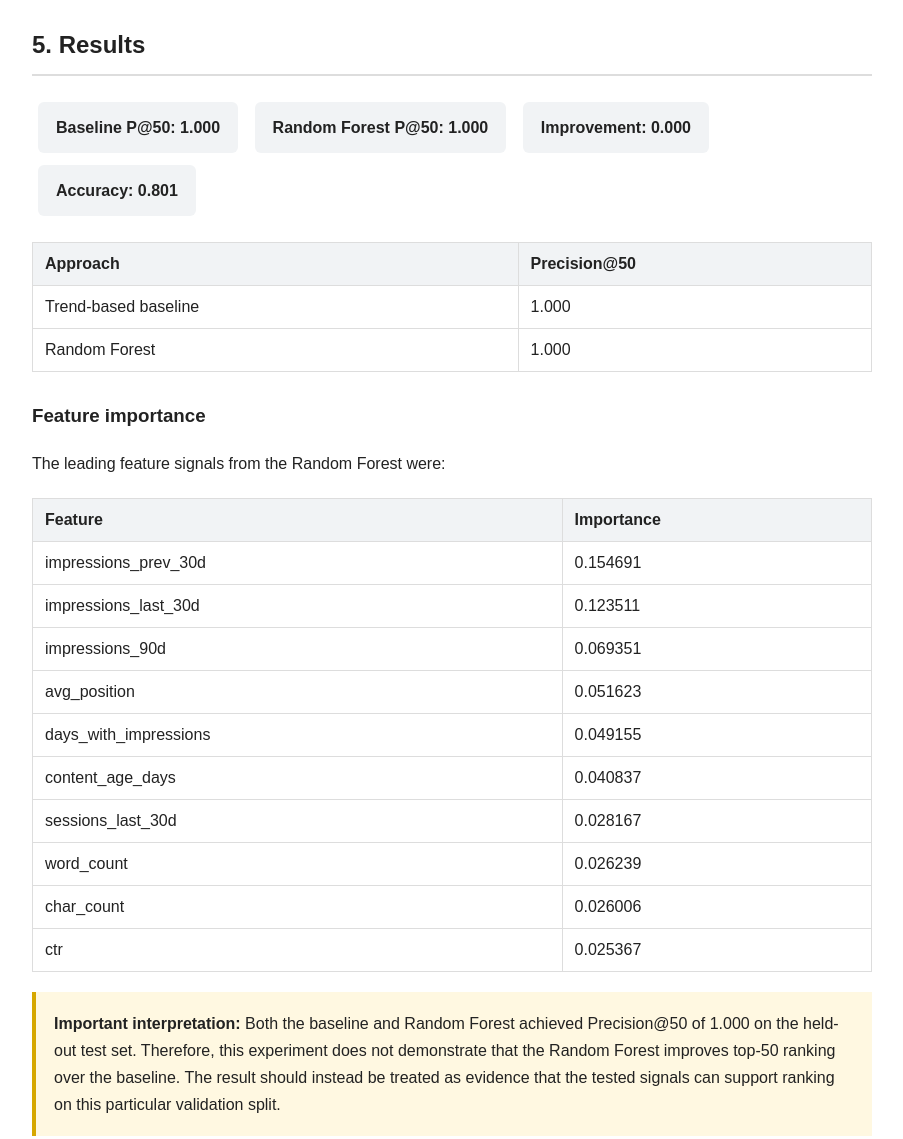
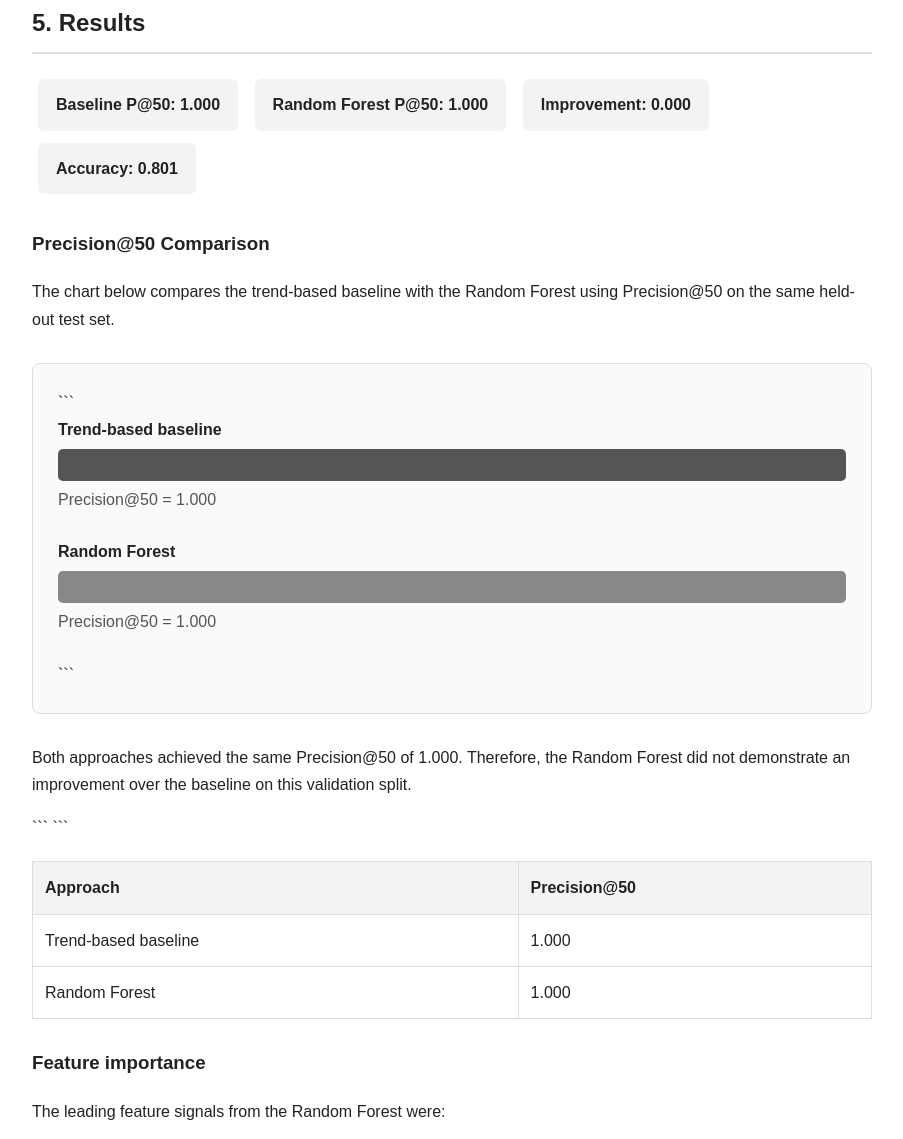
Before and after one commit to Duchalsoham12/flyrank-ml-internship, a plain HTML site: page docs/index.html in a window 1280 px wide. Shown: the part 3066-4205 px from the top of the page, without its empty margins (188-1091 px from the left). Drawn offline with Linux system fonts and the light colour scheme.

Commit message:
Add Results comparison chart and fix paper links
Added styling for charts and updated content in the index.html file.

````diff
--- a/docs/index.html
+++ b/docs/index.html
@@ -1,5 +1,5 @@
-```html
 <!DOCTYPE html>
+
 <html lang="en">
 <head>
   <meta charset="UTF-8">
@@ -90,6 +90,48 @@
       margin: 20px 0;
     }
 
+    .chart {
+      margin: 30px 0;
+      padding: 25px;
+      border: 1px solid #ddd;
+      border-radius: 8px;
+      background: #fafafa;
+    }
+
+    .bar-row {
+      margin-bottom: 25px;
+    }
+
+    .bar-label {
+      font-weight: bold;
+      margin-bottom: 6px;
+    }
+
+    .bar-background {
+      width: 100%;
+      height: 32px;
+      background: #e9ecef;
+      border-radius: 5px;
+      overflow: hidden;
+    }
+
+    .bar-baseline {
+      width: 100%;
+      height: 32px;
+      background: #555;
+    }
+
+    .bar-rf {
+      width: 100%;
+      height: 32px;
+      background: #888;
+    }
+
+    .bar-value {
+      margin-top: 5px;
+      color: #555;
+    }
+
     a {
       color: #0969da;
     }
@@ -118,6 +160,7 @@
       }
     }
   </style>
+
 </head>
 
 <body>
@@ -297,6 +340,41 @@
     <span class="metric">Accuracy: 0.801</span>
   </div>
 
+  <h3>Precision@50 Comparison</h3>
+
+  <p>
+    The chart below compares the trend-based baseline with the Random Forest
+    using Precision@50 on the same held-out test set.
+  </p>
+
+  <div class="chart">
+
+```
+<div class="bar-row">
+  <div class="bar-label">Trend-based baseline</div>
+  <div class="bar-background">
+    <div class="bar-baseline"></div>
+  </div>
+  <div class="bar-value">Precision@50 = 1.000</div>
+</div>
+
+<div class="bar-row">
+  <div class="bar-label">Random Forest</div>
+  <div class="bar-background">
+    <div class="bar-rf"></div>
+  </div>
+  <div class="bar-value">Precision@50 = 1.000</div>
+</div>
+```
+
+  </div>
+
+  <p>
+    Both approaches achieved the same Precision@50 of 1.000. Therefore, the
+    Random Forest did not demonstrate an improvement over the baseline on this
+    validation split.
+  </p>
+
   <table>
     <thead>
       <tr>
@@ -305,6 +383,7 @@
       </tr>
     </thead>
 
+```
 <tbody>
   <tr>
     <td>Trend-based baseline</td>
@@ -316,6 +395,8 @@
     <td>1.000</td>
   </tr>
 </tbody>
+```
+
   </table>
 
   <h3>Feature importance</h3>
@@ -332,6 +413,7 @@
       </tr>
     </thead>
 
+```
 <tbody>
   <tr>
     <td>impressions_prev_30d</td>
@@ -374,6 +456,8 @@
     <td>0.025367</td>
   </tr>
 </tbody>
+```
+
   </table>
 
   <div class="note">
@@ -393,6 +477,7 @@
       generalize to future data.
     </li>
 
+```
 <li>
   The decline label represents an observed trend condition and does not
   establish why the decline occurred.
@@ -416,6 +501,8 @@
   The ranked queue is intended for human review and should not automatically
   trigger content changes.
 </li>
+```
+
   </ul>
 
   <h2 id="recommendations">7. Ranked Recommendations</h2>
@@ -432,6 +519,7 @@
       review queue.
     </li>
 
+```
 <li>
   <strong>Check content freshness.</strong>
   Pages that have not been updated for a long period can be reviewed for
@@ -453,6 +541,8 @@
   Reviewers should inspect the page and business context before making
   refresh, improvement, or recovery decisions.
 </li>
+```
+
   </ol>
 
   <h3>Suggested action categories</h3>
@@ -465,6 +555,7 @@
       </tr>
     </thead>
 
+```
 <tbody>
   <tr>
     <td>Stale content + negative trend</td>
@@ -487,6 +578,8 @@
     <td>Human review</td>
   </tr>
 </tbody>
+```
+
   </table>
 
   <h2 id="reproducibility">8. Reproducibility</h2>
@@ -539,13 +632,15 @@
       decision-support rather than as a production guarantee.
     </p>
 
+```
 <p>
   © 2026 — FlyRank ML Internship Capstone
 </p>
+```
+
   </footer>
 
 </div>
 
 </body>
 </html>
-```
````
Lines whose indentation alone changed are shown as unchanged.
